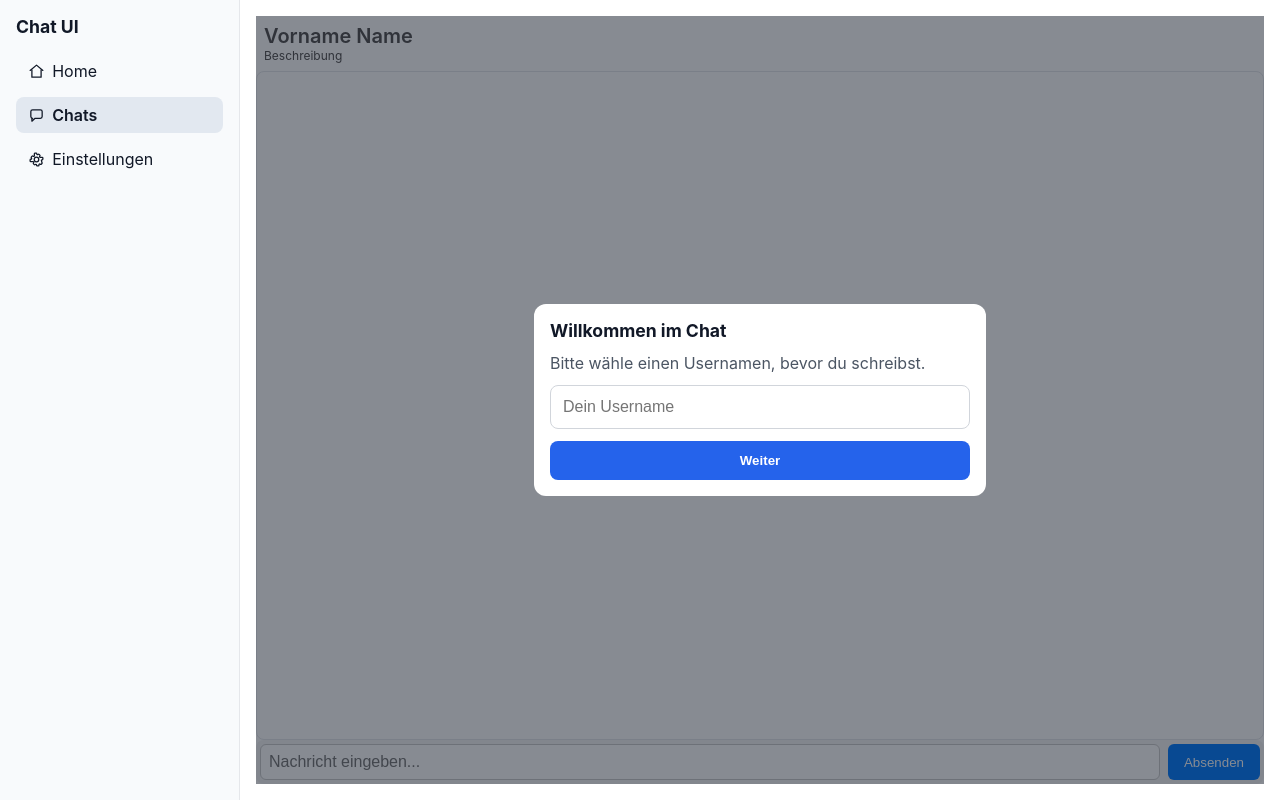
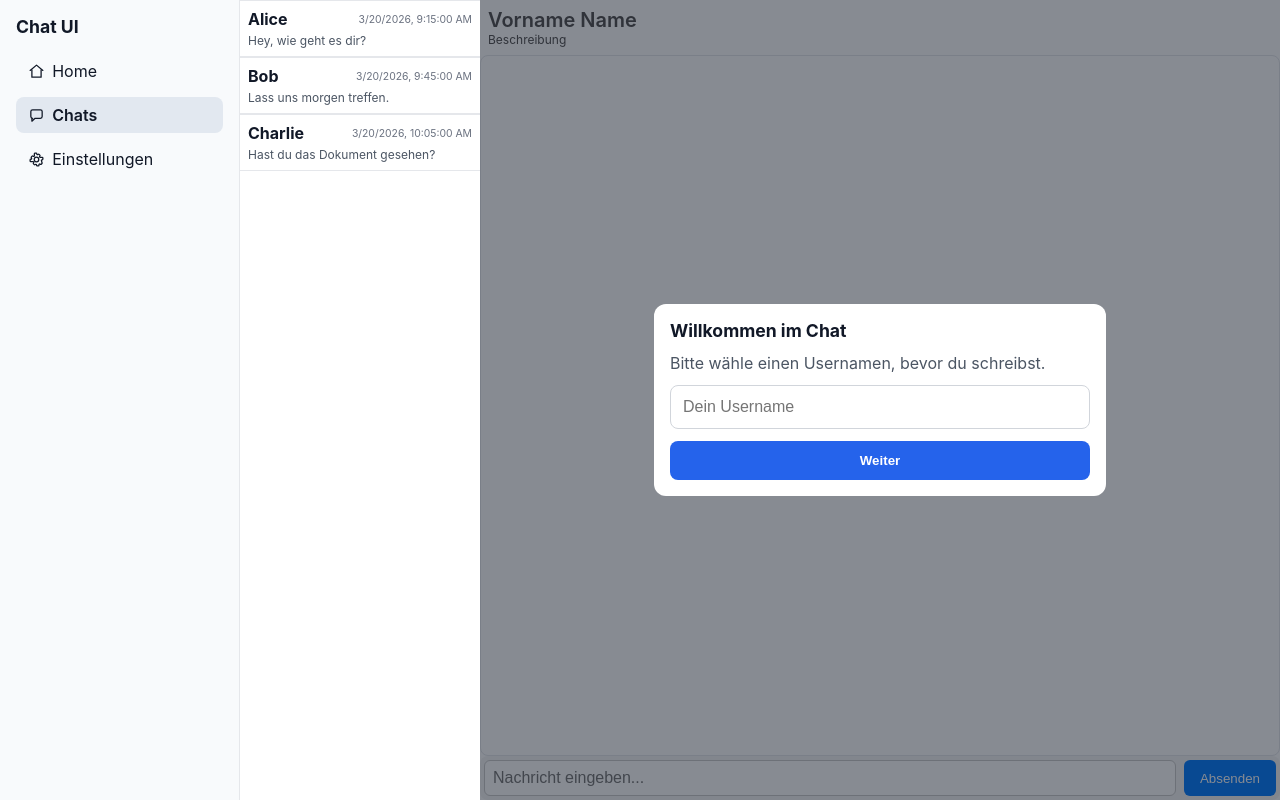
Before and after one commit to Nitoh/playground, a Nuxt app in the folder apps/chat-ui/: page /chat in a window 1280 px wide. Built offline with nearby package versions, Linux system fonts and the light colour scheme.

Commit message:
chatlist dummy

```diff
--- /dev/null
+++ b/apps/chat-ui/app/components/chat/ChatList.vue
@@ -0,0 +1,65 @@
+<template>
+    <div class="chats-container">
+        <div v-for="chat in props.chatList" :key="chat.id" class="chat-box" @click="openChat">
+            <div class="top-row">
+                <div class="chat-name">{{ chat.name }}</div>
+                <div class="chat-timestamp">{{ chat.timestamp.toLocaleString() }}</div>
+            </div>
+            <div class="chat-last-message">{{ chat.lastMessage }}</div>
+        </div>
+    </div>
+</template>
+
+<script setup lang="ts">
+import type { Chat } from '~/types/chat';
+
+const props = defineProps<{
+    chatList: Chat[];
+}>();
+
+const openChat = () => {
+    alert('Chat öffnen (noch nicht implementiert)');
+};
+</script>
+
+<style scoped>
+.chats-container {
+    display: flex;
+    flex-direction: column;
+    background-color: #ffffff;
+}
+
+.chat-box {
+    border-top: 1px solid #e5e7eb;
+    border-bottom: 1px solid #e5e7eb;
+    cursor: pointer;
+    padding: 0.5rem;
+    display: flex;
+    flex-direction: column;
+    gap: 0.25rem;
+}
+
+.chat-box:hover {
+    background: #f3f4f6;
+}
+
+.top-row {
+    display: flex;
+    justify-content: space-between;
+    align-items: center;
+}
+
+.chat-name {
+    font-weight: bold;
+}
+
+.chat-last-message {
+    color: #4b5563;
+    font-size: 0.75rem;
+}
+
+.chat-timestamp {
+    font-size: 0.65rem;
+    color: #6b7280;
+}
+</style>
--- a/apps/chat-ui/app/layouts/default.vue
+++ b/apps/chat-ui/app/layouts/default.vue
@@ -19,7 +19,7 @@
             </nav>
         </aside>
 
-        <main class="content">
+        <main class="content" :class="{ 'content--chat': route.path === '/chat' }">
             <slot />
         </main>
     </div>
@@ -28,6 +28,8 @@
 <script setup lang="ts">
 import { onMounted, onUnmounted } from 'vue';
 import AppIcon from '~/components/ui/AppIcon.vue';
+
+const route = useRoute();
 
 const updateHeight = () => {
     const vv = window.visualViewport;
@@ -93,6 +95,10 @@ onUnmounted(() => {
     overflow: hidden;
 }
 
+.content--chat {
+    padding: 0;
+}
+
 @media (max-width: 800px) {
     .shell {
         position: fixed;
--- a/apps/chat-ui/app/pages/chat.vue
+++ b/apps/chat-ui/app/pages/chat.vue
@@ -1,5 +1,18 @@
 <template>
+    <div class="chat-grid">
+        <ChatList :chatList="chats" />
+
         <div class="chat-page">
+            <ChatHeader />
+
+            <div class="messages-area">
+                <MessageList :messages="messages" />
+            </div>
+
+            <div class="input-area">
+                <ChatInput @send-message="handleSendMessage" />
+            </div>
+
             <div v-if="showUsernameModal" class="username-overlay">
                 <form class="username-modal" @submit.prevent="saveUsername">
                     <h2 class="username-title">Willkommen im Chat</h2>
@@ -11,12 +24,6 @@
                 </form>
             </div>
 
-        <ChatHeader />
-        <div class="messages-area">
-            <MessageList :messages="messages" />
-        </div>
-        <div class="input-area">
-            <ChatInput @send-message="handleSendMessage" />
         </div>
     </div>
 </template>
@@ -27,6 +34,7 @@ import MessageList from '~/components/chat/messageList.vue';
 import ChatHeader from '~/components/chat/chatHeader.vue';
 import ChatInput from '~/components/chat/chatInput.vue';
 import type { Message } from '~/types/message';
+import type { Chat } from '~/types/chat';
 
 const messages = ref<Message[]>([]);
 const username = ref('');
@@ -35,6 +43,27 @@ const usernameError = ref('');
 const showUsernameModal = ref(false);
 
 const USERNAME_STORAGE_KEY = 'chat_username';
+
+const chats = ref<Chat[]>([
+    {
+        id: 1,
+        name: 'Alice',
+        lastMessage: 'Hey, wie geht es dir?',
+        timestamp: new Date('2026-03-20T09:15:00')
+    },
+    {
+        id: 2,
+        name: 'Bob',
+        lastMessage: 'Lass uns morgen treffen.',
+        timestamp: new Date('2026-03-20T09:45:00')
+    },
+    {
+        id: 3,
+        name: 'Charlie',
+        lastMessage: 'Hast du das Dokument gesehen?',
+        timestamp: new Date('2026-03-20T10:05:00')
+    }
+]);
 
 onMounted(() => {
     const stored = localStorage.getItem(USERNAME_STORAGE_KEY)?.trim() ?? '';
@@ -76,6 +105,12 @@ const handleSendMessage = (message: string) => {
 </script>
 
 <style scoped>
+.chat-grid {
+    display: grid;
+    grid-template-columns: 240px 1fr;
+    height: 100%;
+}
+
 .chat-page {
     display: flex;
     flex-direction: column;
--- /dev/null
+++ b/apps/chat-ui/app/types/chat.ts
@@ -0,0 +1,6 @@
+export interface Chat {
+    id: number;
+    name: string;
+    lastMessage: string;
+    timestamp: Date;
+}
```
Also changed, not shown: 1 other file (tests, documents, lock files or other folders). Lines whose indentation alone changed are shown as unchanged.
